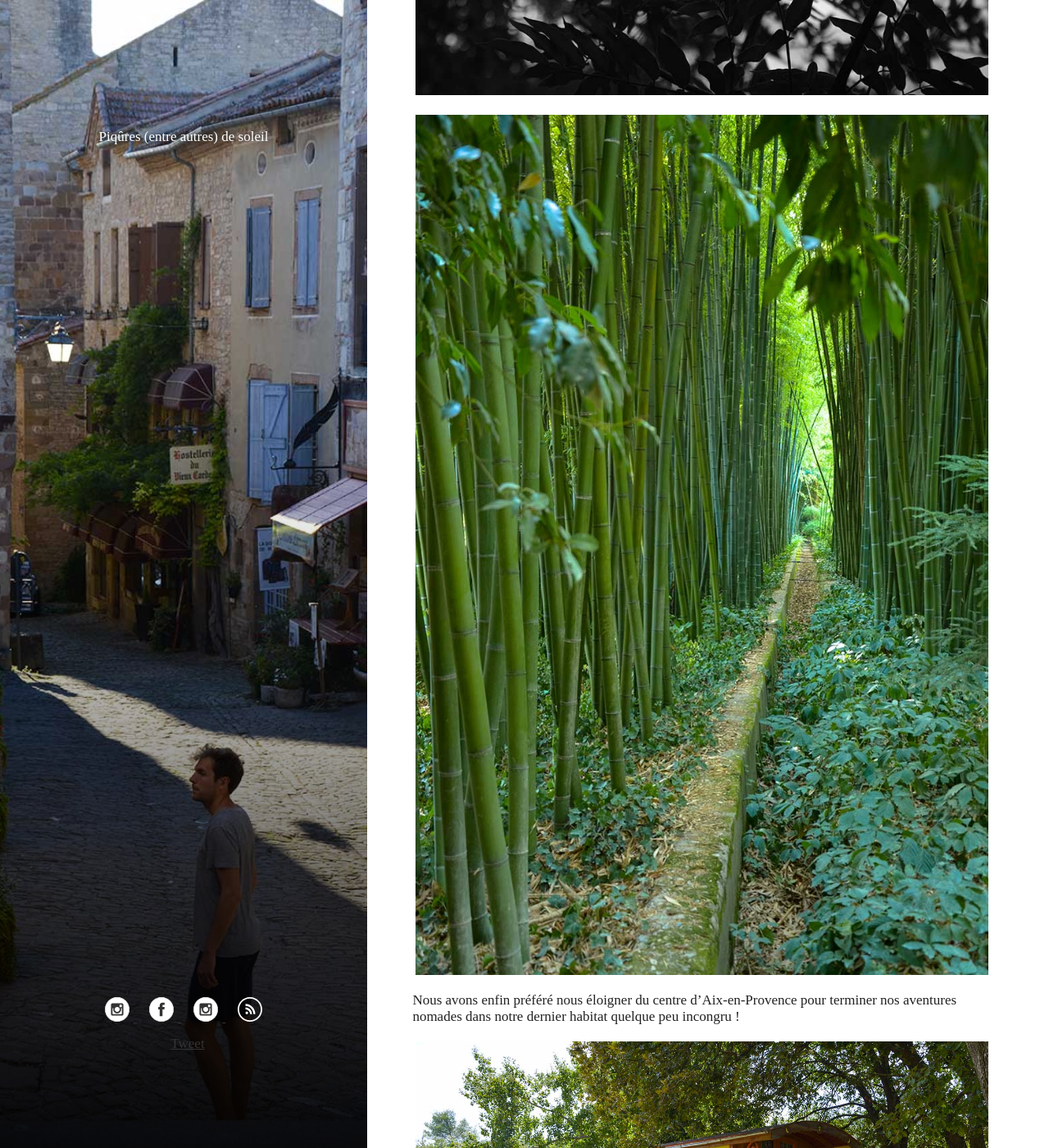
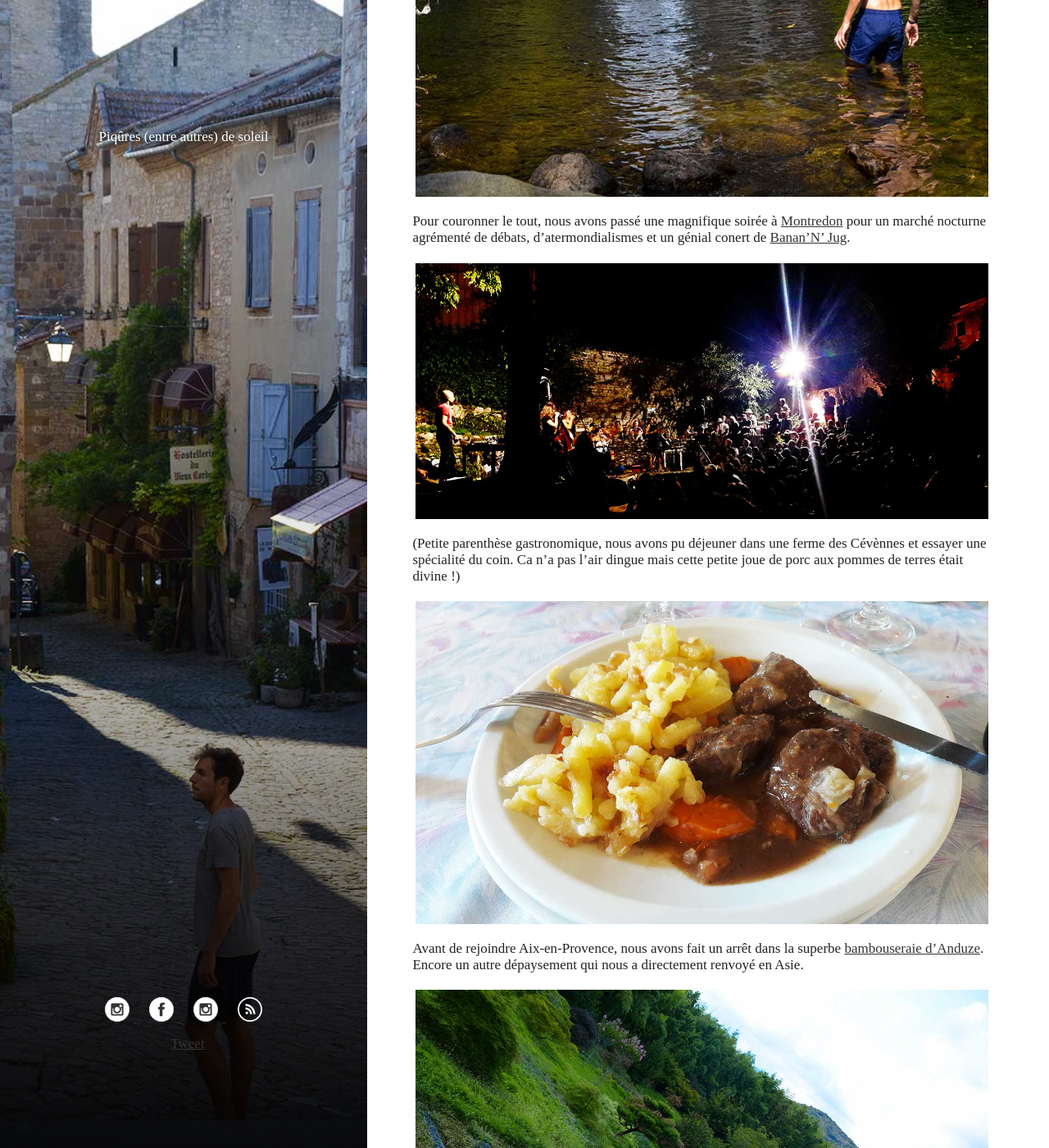
Before and after one commit to FlorentD/cairatuverras.github.io, a Jekyll site: the page built from _posts/2017-09-10-ete-sud.md, in a window 1280 px wide and 1400 px high, scrolled down 14426 px. Shown: the whole window at 82% size. Built offline with Jekyll 4.4.1, drawn with Linux system fonts in a browser that asks for light colours; comment, search, counter and statistics services are not loaded; some of the changed text lies outside the part shown.

Commit message:
ajout des photos

```diff
--- a/_posts/2017-09-10-ete-sud.md
+++ b/_posts/2017-09-10-ete-sud.md
@@ -19,41 +19,55 @@
 
 Bref, une semaine intense et ressourçante grâce à cette absence d'organisation. Ça a du bon parfois de lâcher prise !
 
-Notre premier stop était Monestiés. Un petit village plein de charme avec un super camping municipal au rapport qualité/prix imbattable !
+Nous avons donc commencé par profiter de l'été dans l'idyllique [camping / maison d'hôte du muret](https://domainelemuret.wordpress.com/). Un vertiable havre de pays !
+[![railroad]({{ site.images }}/ete_sud/saintsalvadou.jpg)]({{ site.images }}/ete_sud/saintsalvadou.jpg)
+
+Notre premier stop a été Monestiés. Un petit village plein de charme avec [un super camping muncipal](http://www.campingtarn.com/fr/c52_camping-municipal-les-prunettes.html) au rapport qualité/prix imbattable !
 
 [![railroad]({{ site.images }}/ete_sud/panneaudrole.jpg)]({{ site.images }}/ete_sud/panneaudrole.jpg)
-Nous qui craignions les touristes, le village était étrangement calme pour un mois d'août. Un vrai plaisir. Nous avons compris plus tard qu'ils étaient tous à Cordes-sur-Ciel !
+Nous qui craignions les touristes, le village était étrangement calme pour un mois d'août. Un vrai plaisir. Nous avons compris plus tard qu'ils étaient tous à [Cordes-sur-Ciel](http://www.cordessurciel.fr/) !
 [![railroad]({{ site.images }}/ete_sud/mairie.jpg)]({{ site.images }}/ete_sud/mairie.jpg)
 [![railroad]({{ site.images }}/ete_sud/vacancesmonestiers.jpg)]({{ site.images }}/ete_sud/vacancesmonestiers.jpg)
 [![railroad]({{ site.images }}/ete_sud/ruedesecoles.jpg)]({{ site.images }}/ete_sud/ruedesecoles.jpg)
 Nous en avons profité pour faire une petite journée de promenade aux alentours et découvrir des champs, des forêts et des villages (la campagne quoi).
 [![railroad]({{ site.images }}/ete_sud/monestierspaysage.jpg)]({{ site.images }}/ete_sud/monestierspaysage.jpg)
+[![railroad]({{ site.images }}/ete_sud/champs.jpg)]({{ site.images }}/ete_sud/champs.jpg)
 
 Nous avons ensuite pris la direction d'Albi pour découvrir cette ville rose remplie d'histoire !
 [![railroad]({{ site.images }}/ete_sud/albivigne.jpg)]({{ site.images }}/ete_sud/albivigne.jpg)
 [![railroad]({{ site.images }}/ete_sud/rubans.jpg)]({{ site.images }}/ete_sud/rubans.jpg)
+[![railroad]({{ site.images }}/ete_sud/albicathedrale.jpg)]({{ site.images }}/ete_sud/albicathedrale.jpg)
 [![railroad]({{ site.images }}/ete_sud/statue.jpg)]({{ site.images }}/ete_sud/statue.jpg)
 [![railroad]({{ site.images }}/ete_sud/volets.jpg)]({{ site.images }}/ete_sud/volets.jpg)
-L'étape obligatoire d'Albi, mise à part l'impressionante cathédrale, reste le musée Toulouse-Lautrec dont nous avons par dessus tout retenu la formidable citation :
+L'étape obligatoire d'Albi, mise à part l'impressionante cathédrale, reste [le musée Toulouse-Lautrec](http://www.museetoulouselautrec.net/) dont nous avons par dessus tout retenu la formidable citation :
 [![railroad]({{ site.images }}/ete_sud/citation.jpg)]({{ site.images }}/ete_sud/citation.jpg)
 [![railroad]({{ site.images }}/ete_sud/toulouselautrec.jpg)]({{ site.images }}/ete_sud/toulouselautrec.jpg)
 [![railroad]({{ site.images }}/ete_sud/femmemusee.jpg)]({{ site.images }}/ete_sud/femmemusee.jpg)
 
-Le séjour a pris un virage plus sauvage quand nous avons attéri aux portes des Cévennes. Nous avons séjourné dans l'éco-camping du Larzac. Un vrai dépaysement qui rappelle que l'altermondialisme à la Française a commencé ici.
+Le séjour a pris un virage plus sauvage quand nous avons attéri aux portes des Cévennes. Nous avons séjourné dans [l'éco-camping du Larzac](http://ecocampingdularzac.org/). Un vrai dépaysement qui rappelle que l'altermondialisme à la Française a commencé ici (allez voir l'excellent documentaire [Tous au Larzac](https://www.youtube.com/watch?v=Ktq8o7QM74Y)).
 [![railroad]({{ site.images }}/ete_sud/chardons.jpg)]({{ site.images }}/ete_sud/chardons.jpg)
 [![railroad]({{ site.images }}/ete_sud/soleilcouchant.jpg)]({{ site.images }}/ete_sud/soleilcouchant.jpg)
 [![railroad]({{ site.images }}/ete_sud/troglo.jpg)]({{ site.images }}/ete_sud/troglo.jpg)
 Pas une seule âme rencontrée lors de nos balades aux vues impressionantes.
 [![railroad]({{ site.images }}/ete_sud/vuecevennes.jpg)]({{ site.images }}/ete_sud/vuecevennes.jpg)
-Nous avons aussi pu prendre des douches naturelles qui n'ont rien à envier aux publicités Ushuaia.
+Nous avons aussi pu prendre des douches naturelles qui n'ont rien à envier aux publicités [Tahiti douche](http://www.ina.fr/video/PUB3784180002).
 [![railroad]({{ site.images }}/ete_sud/bogosscascade.jpg)]({{ site.images }}/ete_sud/bogosscascade.jpg)
-Avant de rejoindre Aix-en-Provence, nous avons fait un arrêt dans la superbe bambouseraie d'Anduze. Encore un autre dépaysement qui nous a directement renvoyé en Asie.
+Pour couronner le tout, nous avons passé une magnifique soirée à [Montredon](http://www.larzac.org/Association-de-Montredon) pour un marché nocturne agrémenté de débats, d'atermondialismes et un génial conert de [Banan'N' Jug](https://www.facebook.com/banannjug/).
+[![railroad]({{ site.images }}/ete_sud/concert.jpg)]({{ site.images }}/ete_sud/concert.jpg)
+(Petite parenthèse gastronomique, nous avons pu déjeuner dans une ferme des Cévènnes et essayer une spécialité du coin. Ca n'a pas l'air dingue mais cette petite joue de porc aux pommes de terres était divine !)
+[![railroad]({{ site.images }}/ete_sud/plat.jpg)]({{ site.images }}/ete_sud/plat.jpg)
+Avant de rejoindre Aix-en-Provence, nous avons fait un arrêt dans la superbe [bambouseraie d'Anduze](http://www.bambouseraie.fr/). Encore un autre dépaysement qui nous a directement renvoyé en Asie.
 [![railroad]({{ site.images }}/ete_sud/bamboujardin.jpg)]({{ site.images }}/ete_sud/bamboujardin.jpg)
 [![railroad]({{ site.images }}/ete_sud/debopont.jpg)]({{ site.images }}/ete_sud/debopont.jpg)
 [![railroad]({{ site.images }}/ete_sud/feuillage.jpg)]({{ site.images }}/ete_sud/feuillage.jpg)
 [![railroad]({{ site.images }}/ete_sud/grandsbambous.jpg)]({{ site.images }}/ete_sud/grandsbambous.jpg)
 
-Nous avons enfin préféré nous éloigner du centre d'Aix-en-Provence pour terminer nos aventures nomades dans notre dernier habitat quelque peu incongru !
+Nous avons enfin préféré nous éloigner du centre d'Aix-en-Provence pour terminer nos aventures nomades dans [notre dernier habitat](https://www.airbnb.fr/rooms/8771840) quelque peu incongru !
 [![railroad]({{ site.images }}/ete_sud/roulotteexterieure.jpg)]({{ site.images }}/ete_sud/roulotteexterieure.jpg)
 [![railroad]({{ site.images }}/ete_sud/roulotteinterieur.jpg)]({{ site.images }}/ete_sud/roulotteinterieur.jpg)
 [![railroad]({{ site.images }}/ete_sud/laroulottelune.jpg)]({{ site.images }}/ete_sud/laroulottelune.jpg)
+
+Nous n'avons pas vraiment de photos pour la dernière nuit de mariage mais ce fut quelque chose !
+[![railroad]({{ site.images }}/ete_sud/mariage.jpg)]({{ site.images }}/ete_sud/mariage.jpg)
+
+Bonne rentrée les amis !
```
Also changed, not shown: assets/images/ete_sud/albicathedrale.jpg (added), assets/images/ete_sud/champs.jpg (added), assets/images/ete_sud/concert.jpg (added), assets/images/ete_sud/mariage.jpg (added), assets/images/ete_sud/plat.jpg (added), assets/images/ete_sud/saintsalvadou.jpg (added).
